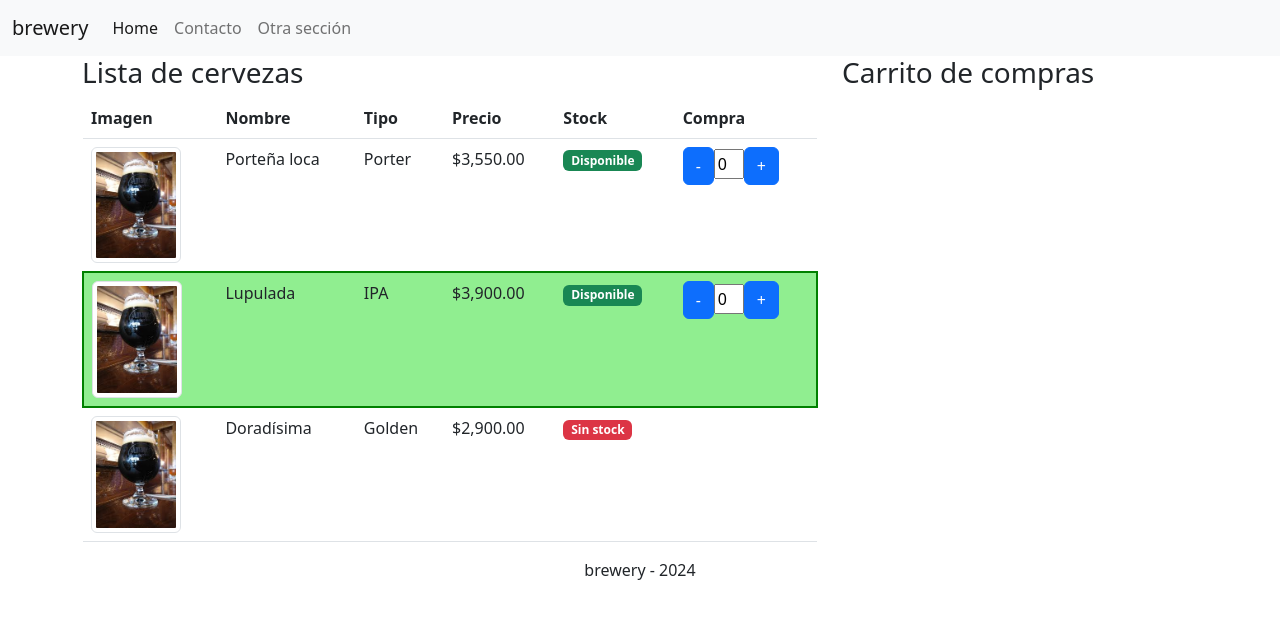
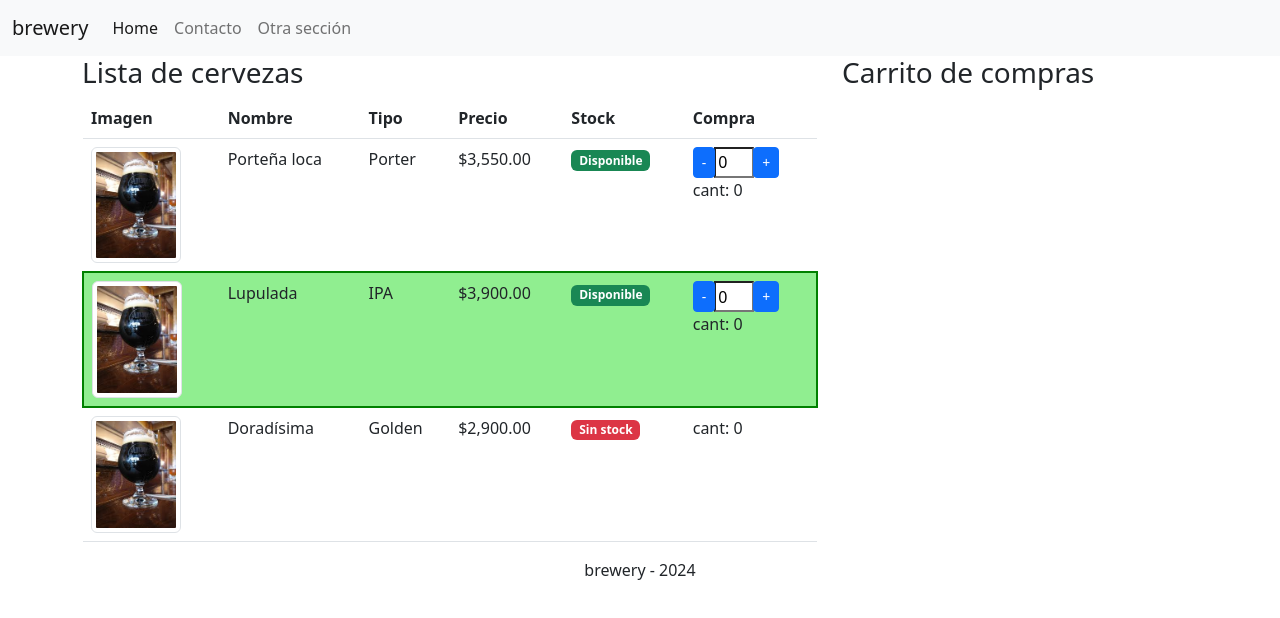
Before and after one commit to mateoymichis/brewery, an Angular app: page /beers in a window 1280 px wide. Shown: the top 618 px of the page. Built offline with nearby package versions, Linux system fonts and the light colour scheme.

Commit message:
Agrega componente input-number

```diff
--- a/src/app/app.component.html
+++ b/src/app/app.component.html
@@ -1,6 +1,6 @@
 <nav class="navbar navbar-expand-lg bg-light">
   <div class="container-fluid">
-    <a class="navbar-brand" href="#">{{title}}</a>
+    <a class="navbar-brand" [routerLink]="['/']">{{title}}</a>
     <button class="navbar-toggler" type="button" data-bs-toggle="collapse" data-bs-target="#navbarNav" aria-controls="navbarNav" aria-expanded="false" aria-label="Toggle navigation">
       <span class="navbar-toggler-icon"></span>
     </button>
--- a/src/app/app.module.ts
+++ b/src/app/app.module.ts
@@ -9,6 +9,7 @@ import { FormsModule } from '@angular/forms';
 import { BreweryAboutComponent } from './brewery-about/brewery-about.component';
 import { CartComponent } from './cart/cart.component';
 import { BreweryBeersComponent } from './brewery-beers/brewery-beers.component';
+import { InputNumberComponent } from './input-number/input-number.component';
 
 @NgModule({
   declarations: [
@@ -16,7 +17,8 @@ import { BreweryBeersComponent } from './brewery-beers/brewery-beers.component';
     BeerListComponent,
     BreweryAboutComponent,
     BreweryBeersComponent,
-    CartComponent
+    CartComponent,
+    InputNumberComponent
   ],
   imports: [
     BrowserModule,
--- a/src/app/beer-list/beer-list.component.html
+++ b/src/app/beer-list/beer-list.component.html
@@ -21,11 +21,8 @@
                 <span *ngIf="beer.stock > 0" class="badge bg-success">Disponible</span>
             </td>
             <td>
-                <div *ngIf="beer.stock > 0" class="form-group">
-                    <button type="button" class="btn btn-primary btn-xs" (click)="downQuantity(beer)">-</button>
-                    <input class="smallInput" type="number" [(ngModel)]="beer.quantity" (focusout)="verifyBeerQuantity(beer)"/>
-                    <button type="button" class="btn btn-primary btn-xs" (click)="upQuantity(beer)">+</button>
-                </div>
+                <app-input-number [(quantity)]="beer.quantity" [max]="beer.stock" *ngIf="beer.stock > 0"></app-input-number>
+                cant: {{beer.quantity}}
             </td>
         </tr>
     </tbody>
--- a/src/app/beer-list/beer-list.component.scss
+++ b/src/app/beer-list/beer-list.component.scss
@@ -2,19 +2,3 @@
     border: 2px solid green;
     background-color: lightgreen;
 }
-
-.smallInput{
-    width: 30px;
-}
-
-/* Estilo para ocultar las flechas en Chrome, Safari y Edge */
-input[type=number]::-webkit-inner-spin-button,
-input[type=number]::-webkit-outer-spin-button {
-  -webkit-appearance: none;
-  margin: 0;
-}
-
-/* Estilo para ocultar las flechas en Firefox */
-input[type=number] {
-  -moz-appearance: textfield;
-}
--- a/src/app/beer-list/beer-list.component.ts
+++ b/src/app/beer-list/beer-list.component.ts
@@ -7,27 +7,6 @@ import { Beer } from './Beer';
   styleUrl: './beer-list.component.scss'
 })
 export class BeerListComponent {
-  verifyBeerQuantity(beer: Beer){
-    if(beer.quantity > beer.stock) {
-      alert("No hay suficientes cervezas en stock");
-    }
-    if(beer.quantity < 0) {
-      alert("No se pueden encargar cervezas negativas ");
-    }
-    beer.quantity = 0;
-  }
-
-upQuantity(beer: Beer): void {
-  if(beer.stock > beer.quantity) {
-    beer.quantity ++;
-  }
-}
-
-downQuantity(beer: Beer): void {
-  if(beer.quantity > 0) {
-    beer.quantity --;
-  }
- }
 
   beers: Beer[] = [
     {
--- /dev/null
+++ b/src/app/input-number/input-number.component.html
@@ -0,0 +1,11 @@
+<div class="input-group">
+    <div class="input-group">
+        <div class="input-group-prepend">
+            <button type="button" class="btn btn-primary btn-sm" (click)="downQuantity()">-</button>
+        </div>
+        <input class="smallInput" type="number" [(ngModel)]="quantity" (focusout)="verifyBeerQuantity()"/>
+        <div class="input-group-prepend">
+            <button type="button" class="btn btn-primary btn-sm" (click)="upQuantity()">+</button>
+        </div>
+    </div>
+</div>
--- /dev/null
+++ b/src/app/input-number/input-number.component.scss
@@ -0,0 +1,15 @@
+.smallInput{
+    max-width: 40px;
+}
+
+/* Estilo para ocultar las flechas en Chrome, Safari y Edge */
+input[type=number]::-webkit-inner-spin-button,
+input[type=number]::-webkit-outer-spin-button {
+  -webkit-appearance: none;
+  margin: 0;
+}
+
+/* Estilo para ocultar las flechas en Firefox */
+input[type=number] {
+  -moz-appearance: textfield;
+}
--- /dev/null
+++ b/src/app/input-number/input-number.component.ts
@@ -0,0 +1,45 @@
+import { Component, EventEmitter, Input, Output } from '@angular/core';
+
+@Component({
+  selector: 'app-input-number',
+  templateUrl: './input-number.component.html',
+  styleUrl: './input-number.component.scss'
+})
+export class InputNumberComponent {
+
+  @Input()
+  quantity: number=0;
+
+  @Input()
+  max!: number;
+
+  @Output()
+  quantityChange: EventEmitter<number> = new EventEmitter<number>();
+
+
+  verifyBeerQuantity() {
+    if (this.quantity > this.max) {
+      alert("No hay suficientes cervezas en stock");
+      this.quantity = 0;
+    }
+    if (this.quantity < 0) {
+      alert("No se pueden encargar cervezas negativas ");
+      this.quantity = 0;
+    }
+    this.quantityChange.emit(this.quantity);
+  }
+
+  upQuantity(): void {
+    if (this.max > this.quantity) {
+      this.quantity++;
+      this.quantityChange.emit(this.quantity);
+    }
+  }
+
+  downQuantity(): void {
+    if (this.quantity > 0) {
+      this.quantity--;
+      this.quantityChange.emit(this.quantity);
+    }
+  }
+}
```
